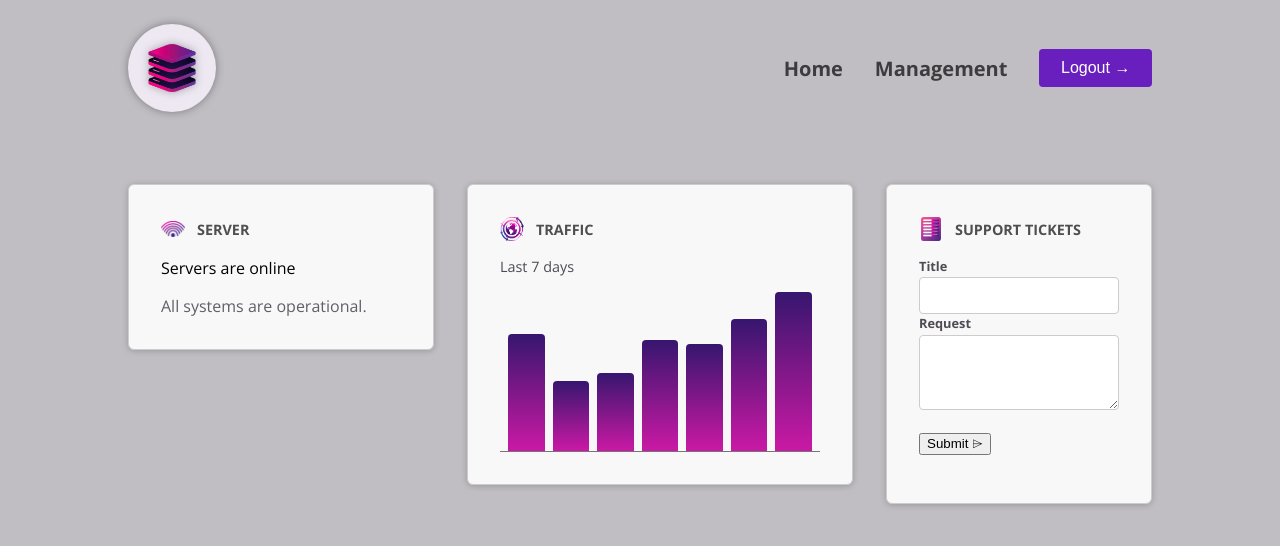
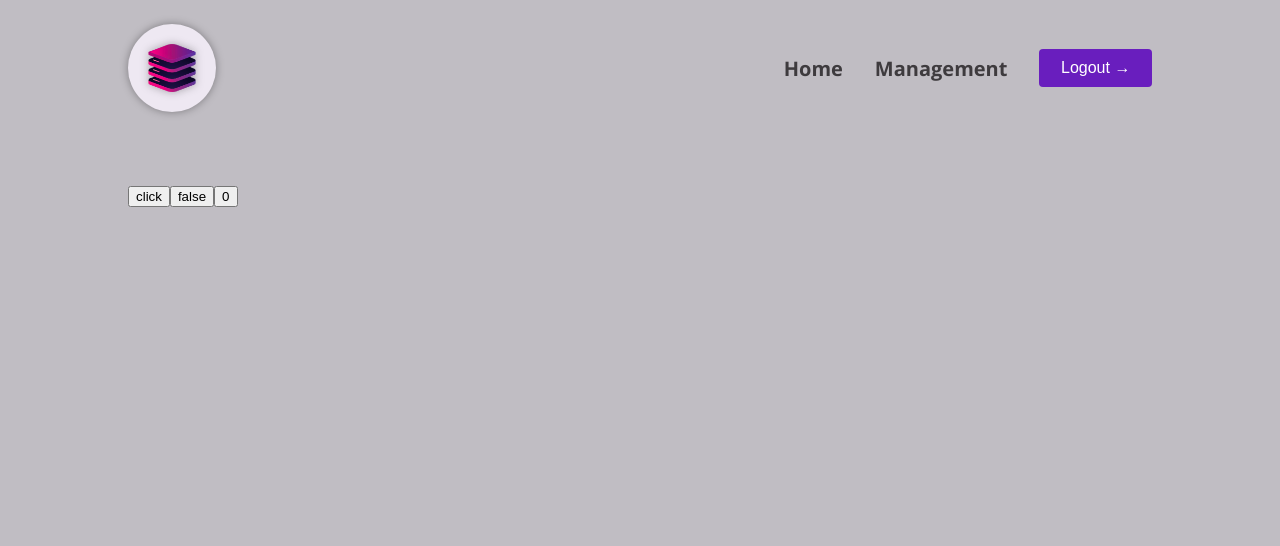
Before and after one commit to cuongle-ventures/components-templates-deep-dive, an Angular app: page / in a window 1280 px wide. Shown: the top 546 px of the page. Built offline with nearby package versions, Linux system fonts and the light colour scheme.

Commit message:
chore: add custom two way biding example

```diff
--- a/src/app/app.component.html
+++ b/src/app/app.component.html
@@ -1,7 +1,7 @@
 <app-header />
 
 <main>
-  <div id="dashboard">
+  <!-- <div id="dashboard">
     <app-dashboard-item
       imgSrc="status.png"
       altImg="A signal symbol"
@@ -23,5 +23,11 @@
     >
       <app-tickets />
     </app-dashboard-item>
-  </div>
+  </div> -->
+  <app-hello-world [count]="0" />
+
+  <app-toggle
+    [(value)]="isToggle"
+    [(count)]="count"
+  />
 </main>
--- a/src/app/app.component.ts
+++ b/src/app/app.component.ts
@@ -1,9 +1,12 @@
 import { Component } from '@angular/core';
+import { NgFor, NgIf } from '@angular/common'
 import { HeaderComponent } from './header/header.component';
 import { ServerStatusComponent } from "./dashboard/server-status/server-status.component";
 import { TrafficComponent } from "./dashboard/traffic/traffic.component";
 import { TicketsComponent } from "./dashboard/tickets/tickets.component";
 import { DashboardItemComponent } from "./dashboard/dashboard-item/dashboard-item.component";
+import { HelloWorldComponent } from './hello-world/hello-world.component';
+import { ToggleComponent } from "./toggle/toggle.component";
 
 @Component({
   selector: 'app-root',
@@ -14,9 +17,14 @@ import { DashboardItemComponent } from "./dashboard/dashboard-item/dashboard-ite
     ServerStatusComponent,
     TrafficComponent,
     TicketsComponent,
-    DashboardItemComponent
-  ]
+    DashboardItemComponent,
+    NgFor,
+    HelloWorldComponent,
+    NgIf,
+    ToggleComponent
+]
 })
 export class AppComponent {
-
+  isToggle = false;
+  count = 0;
 }
--- /dev/null
+++ b/src/app/hello-world/hello-world.component.css
@@ -0,0 +1,7 @@
+:host p.red {
+    background-color: red;
+}
+
+:host p.green {
+    background-color: green;
+}
--- /dev/null
+++ b/src/app/hello-world/hello-world.component.html
@@ -0,0 +1 @@
+<button>click</button>
--- /dev/null
+++ b/src/app/hello-world/hello-world.component.ts
@@ -0,0 +1,37 @@
+import { Component, Input, OnChanges, OnInit, SimpleChanges } from '@angular/core';
+import { FormsModule } from '@angular/forms';
+
+@Component({
+  selector: 'app-hello-world',
+  standalone: true,
+  imports: [FormsModule],
+  templateUrl: './hello-world.component.html',
+  styleUrl: './hello-world.component.css'
+})
+export class HelloWorldComponent implements OnInit, OnChanges {
+  @Input() count?: number;
+
+  name:string = ''
+
+  constructor() {
+    console.log('constructor', this.count)
+  }
+
+  ngOnChanges(changes: SimpleChanges): void {
+    console.log('ngOnChanges', this.count)
+  }
+
+  ngOnInit() {
+    console.log('on init', this.count)
+  }
+
+  ngOnDestroy() {
+    console.log('destroy')
+  }
+}
+
+// Dependencies injection
+// Angular will inject this service when app is create automatically
+
+// If props has value ngOnChanges will run first then ngOnit
+// otherwise only ngOnInit will run
--- /dev/null
+++ b/src/app/toggle/toggle.component.html
@@ -0,0 +1,3 @@
+<button (click)="valueChange.emit(!value)">{{ value }}</button>
+
+<button type="button" (click)="countChange.emit(count + 1)">{{ count }}</button>
```
Also changed, not shown: src/app/toggle/toggle.component.ts (added, +16 -0 lines), src/app/toggle/toggle.component.css (added), 1 other file (tests, documents, lock files or other folders).
